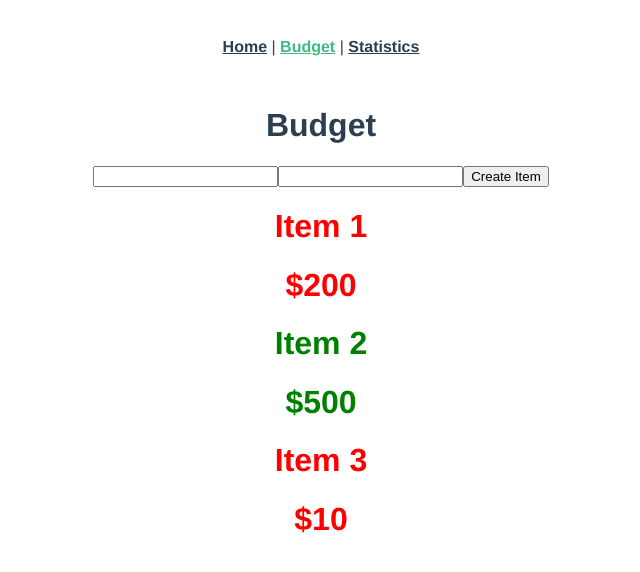
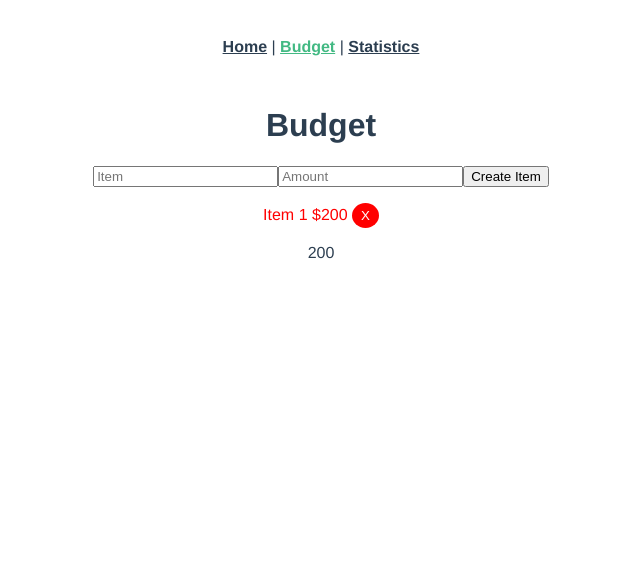
Before and after one commit to NoahBlack012/budgit, a Vue app in the folder budgit_frontend/: page /budget in a window 1280 px wide. Shown: the top 572 px of the page, without its empty margins (319-959 px from the left). Built offline with nearby package versions, Linux system fonts and the light colour scheme.

Commit message:
Added expense total feature

```diff
--- a/budgit_frontend/src/components/AddItem.vue
+++ b/budgit_frontend/src/components/AddItem.vue
@@ -1,7 +1,7 @@
 <template>
     <form @submit.prevent="additem" autocomplete="off">
-        <input type="text" name="title" v-model="title">
-        <input type="number" name="value" v-model="value">
+        <input type="text" name="title" v-model="title" placeholder="Item">
+        <input type="number" name="value" v-model="value" placeholder="Amount">
         <input type="submit" value="Create Item">
     </form>
 </template>
@@ -10,6 +10,12 @@
 import { v4 as uuidv4 } from 'uuid'
 export default {
     name: "AddItem",
+    data(){
+        return{
+            title: '',
+            value: ''
+        }
+    },
     methods: {
         additem(){
             const newitem = {
@@ -18,8 +24,9 @@ export default {
                 value: this.value,
                 income: false
             }
+            this.title = '';
+            this.value = '';
             this.$emit('add-item', newitem);
-            this.title = '';
         }
     }
 }
--- a/budgit_frontend/src/components/BudgetItem.vue
+++ b/budgit_frontend/src/components/BudgetItem.vue
@@ -1,7 +1,10 @@
 <template>
     <div class="budgetitem" v-bind:class="{'income': item.income}">
-        <h1>{{item.title}}</h1>
-        <h1>${{item.value}}</h1>
+        <p>
+            {{item.title}}
+            ${{item.value}}
+            <button @click="$emit('del-item', item.id)" class = "delete">X</button>
+        </p>
     </div>
 </template>
 
@@ -21,4 +24,12 @@ export default {
     .income{
         color: green;
     }
+    .delete {
+        background: #ff0000;
+        color: #fff;
+        border: none;
+        padding: 5px 9px;
+        border-radius: 50%;
+        cursor: pointer;
+    }
 </style>
--- a/budgit_frontend/src/components/BudgetItems.vue
+++ b/budgit_frontend/src/components/BudgetItems.vue
@@ -1,7 +1,7 @@
 <template>
     <div>
         <div class="items" v-bind:key='item.id' v-for="item in items">
-            <BudgetItem v-bind:item="item" />
+            <BudgetItem v-bind:item="item" v-on:del-item="$emit('del-item', item.id)" />
         </div>
     </div>
 </template>
@@ -15,7 +15,7 @@ export default {
     },
     props: [
         'items'
-    ]
+    ],
 }
 </script>
 
--- /dev/null
+++ b/budgit_frontend/src/components/ExpenseTotal.vue
@@ -0,0 +1,18 @@
+<template>
+    <div class="expensetotal">
+        {{total}}
+    </div>
+</template>
+
+<script>
+export default {
+    name: "ExpenseTotal",
+    props: [
+        "total"
+    ],
+}
+</script>
+
+<style scoped>
+
+</style>
--- a/budgit_frontend/src/views/Budget.vue
+++ b/budgit_frontend/src/views/Budget.vue
@@ -3,7 +3,8 @@
       <Nav />
       <h1>Budget</h1>
       <AddItem v-on:add-item="additem" />
-      <BudgetItems v-bind:items="items" />
+      <BudgetItems v-bind:items="items" v-on:del-item="deleteitem" />
+      <ExpenseTotal v-bind:total="total" />
   </div>
 </template>
 
@@ -12,15 +13,18 @@
 import Nav from "../components/Nav"
 import BudgetItems from "../components/BudgetItems"
 import AddItem from "../components/AddItem"
+import ExpenseTotal from "../components/ExpenseTotal"
 export default {
   name: 'Budget',
   components: {
     Nav,
     BudgetItems,
     AddItem,
+    ExpenseTotal
   },
   data(){
     return{
+      // Make api call and get user's budget
       items: [
         {
           id: 1,
@@ -28,25 +32,31 @@ export default {
           title: "Item 1",
           value: 200
         },
-        {
-          id: 2,
-          income: true,
-          title: "Item 2",
-          value: 500
-        },
-        {
-          id: 3,
-          income: false,
-          title: "Item 3",
-          value: 10
-        },
-      ]
+      ],
+      total: 0
     }
   },
   methods: {
     additem(newitem){
+      // Make api call to save item to db
       this.items = [...this.items, newitem];
+      this.getTotal();
+    },
+    deleteitem(id){
+      // Make api call to delete item from db
+      this.items = this.items.filter(item => item.id !== id); //Remove deleted item from list
+      this.getTotal();
+    },
+    getTotal(){
+      this.total = 0
+      for (let item of this.items){
+        let value = parseInt(item.value, 10);
+        this.total = this.total + value;
+      }
     }
+  },
+  beforeMount(){
+    this.getTotal();
   }
 }
 </script>
```
